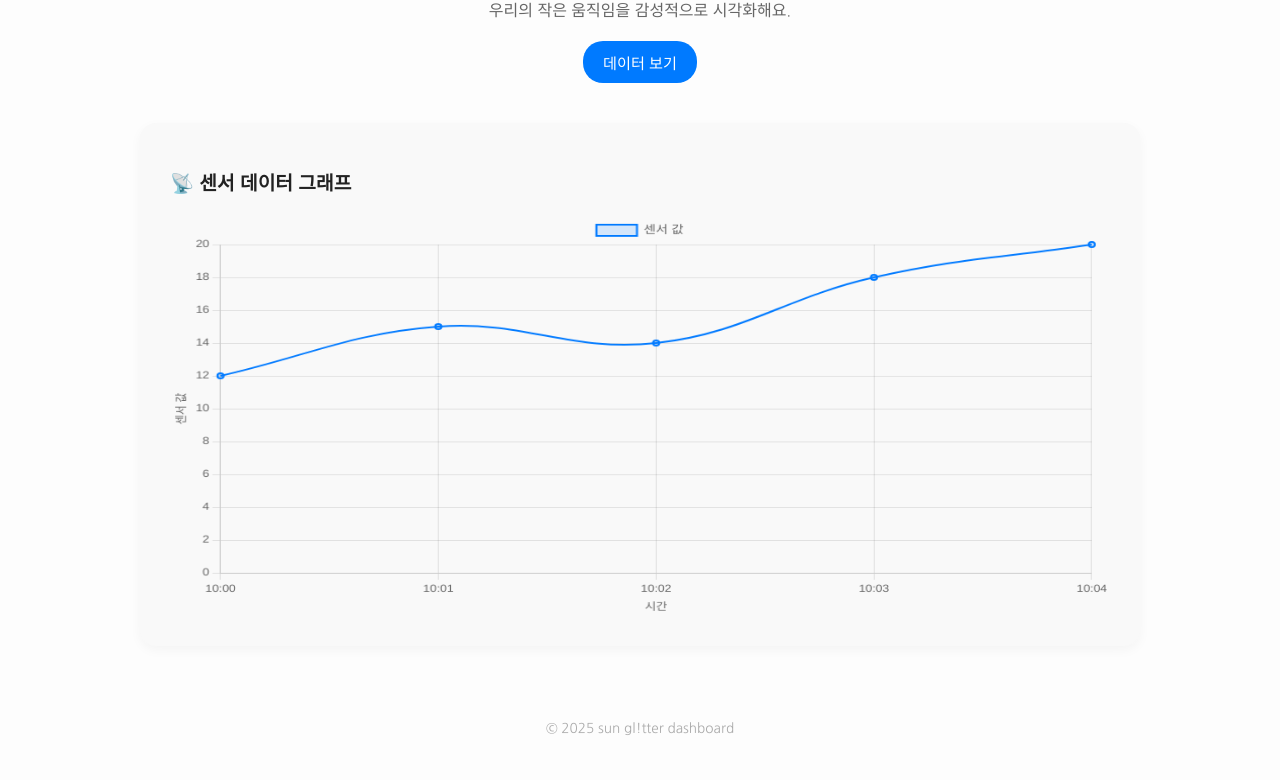
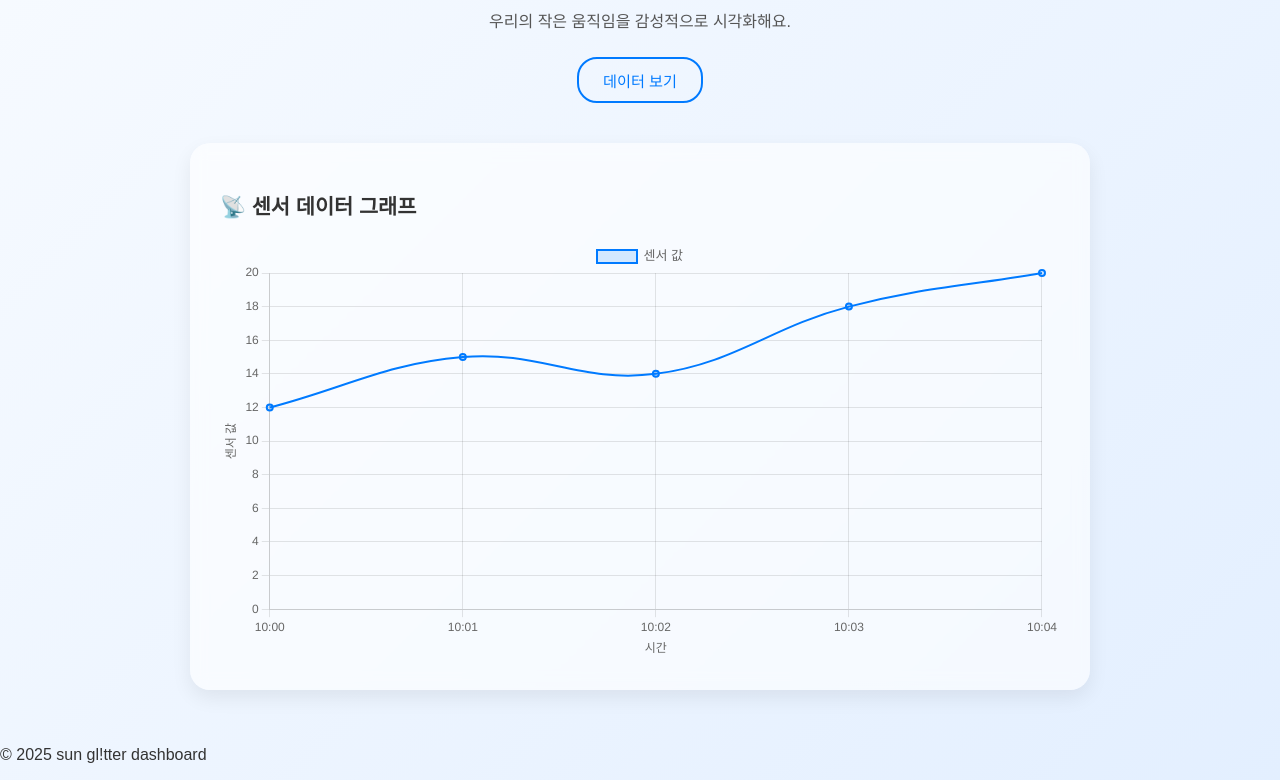
Before and after one commit to hwang-young/realtime-dashboard, a plain HTML site: page index.html in a window 1280 px wide. Shown: the part 203-983 px from the top of the page. Drawn offline with nearby package versions, Linux system fonts and the light colour scheme; a web font is replaced by a local one.

Commit message:
감성 디자인 스타일 업데이트

```diff
--- a/style.css
+++ b/style.css
@@ -1,35 +1,43 @@
-@import url('https://fonts.googleapis.com/css2?family=Nanum+Gothic&display=swap');
+@import url('https://fonts.googleapis.com/css2?family=Pretendard:wght@400;600&display=swap');
 
 body {
   margin: 0;
-  font-family: 'Nanum Gothic', sans-serif;
-  background-color: #fdfdfd;
-  color: #222;
+  font-family: 'Pretendard', sans-serif;
+  background: linear-gradient(135deg, #f8fbff, #e3efff);
+  color: #333;
 }
 
 .navbar {
   display: flex;
   justify-content: space-between;
   padding: 20px 40px;
-  background-color: #fff;
-  border-bottom: 1px solid #eee;
+  backdrop-filter: blur(10px);
+  background: rgba(255, 255, 255, 0.5);
+  position: sticky;
+  top: 0;
+  border-bottom: 1px solid #ddd;
+  z-index: 10;
 }
 
 .navbar .brand {
-  font-size: 1.5em;
+  font-size: 1.6em;
+  font-weight: bold;
   color: #007aff;
-  font-weight: bold;
 }
 
 .navbar .nav-links a {
   margin-left: 20px;
   text-decoration: none;
   color: #007aff;
-  font-size: 0.95em;
+  font-weight: 500;
+  transition: color 0.2s ease;
+}
+.navbar .nav-links a:hover {
+  color: #0057cc;
 }
 
 .container {
-  max-width: 1000px;
+  max-width: 900px;
   margin: 0 auto;
   padding: 40px 20px;
 }
@@ -40,51 +48,43 @@ body {
 }
 
 .hero h1 {
-  font-size: 2em;
+  font-size: 2.3em;
   margin-bottom: 10px;
 }
 
 .hero p {
   font-size: 1em;
-  color: #666;
-  margin-bottom: 20px;
+  color: #555;
+  margin-bottom: 25px;
 }
 
 .primary-button {
-  background-color: #007aff;
-  color: white;
-  border: none;
-  padding: 10px 20px;
+  background-color: transparent;
+  color: #007aff;
+  border: 2px solid #007aff;
+  padding: 10px 24px;
   font-size: 0.95em;
   border-radius: 20px;
   cursor: pointer;
-  transition: background-color 0.3s ease;
+  transition: all 0.3s ease;
 }
-
 .primary-button:hover {
-  background-color: #005edc;
+  background-color: #007aff;
+  color: white;
 }
 
 .card {
-  background: #f9f9f9;
-  border-radius: 16px;
+  background: rgba(255, 255, 255, 0.6);
+  border-radius: 20px;
   padding: 30px;
-  box-shadow: 0 4px 12px rgba(0, 0, 0, 0.04);
+  box-shadow: 0 8px 20px rgba(0, 0, 0, 0.07);
+  backdrop-filter: blur(8px);
 }
 
 .card h2 {
-  font-size: 1.2em;
+  font-size: 1.3em;
   margin-bottom: 20px;
 }
 
 canvas {
-  width: 100% !important;
-  height: 400px !important;
-}
-
-footer {
-  text-align: center;
-  padding: 20px;
-  font-size: 0.85em;
-  color: #aaa;
-}
+  w
```
